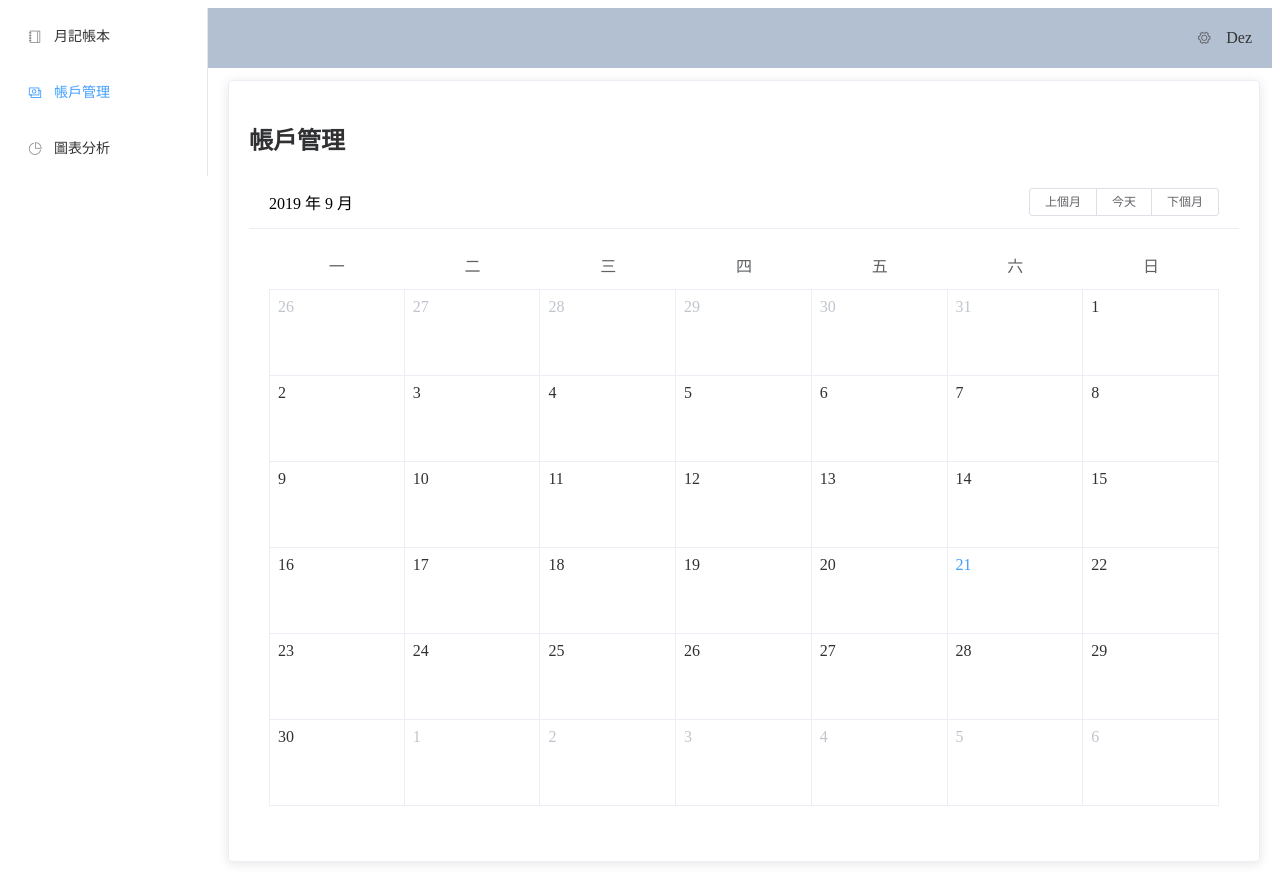
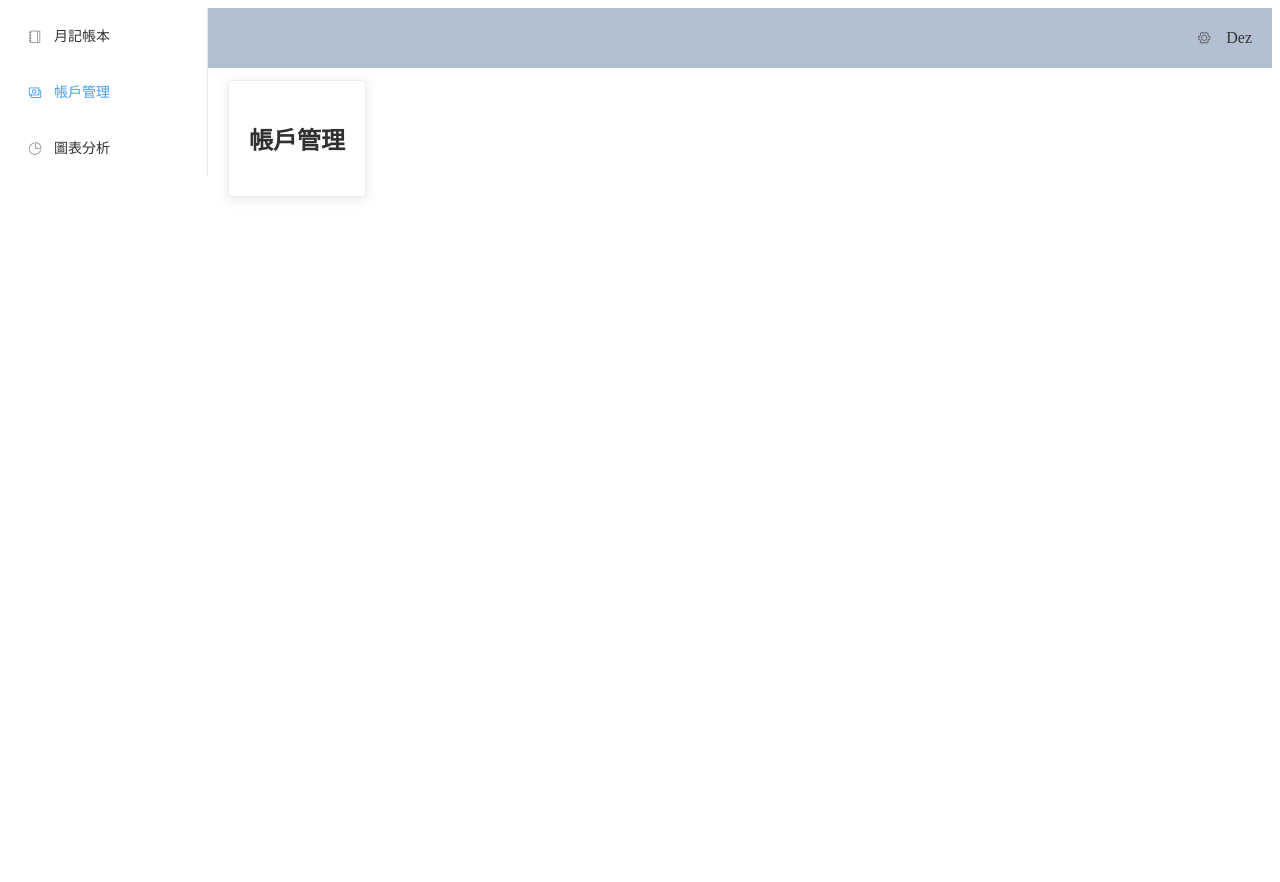
Before and after one commit to ckchuang-dev/richbook, a Vue app: page /account in a window 1280 px wide. After the commit the page ends 800 px from the top, so only its background shows below. Built offline with nearby package versions, Linux system fonts and the light colour scheme.

Commit message:
Modify routing and remove tmp calander

```diff
--- a/src/router.js
+++ b/src/router.js
@@ -10,6 +10,7 @@ export default new Router({
       path: '/',
       name: 'home',
       component: () => import('./views/Home'),
+      redirect: { name: 'billing' },
       children: [
         {
           path: '/billing',
--- a/src/views/Account/index.vue
+++ b/src/views/Account/index.vue
@@ -1,8 +1,6 @@
 <template>
   <el-card>
     <h2>帳戶管理</h2>
-    <el-calendar>
-    </el-calendar>
   </el-card>
 </template>
 
--- a/src/views/Billing/index.vue
+++ b/src/views/Billing/index.vue
@@ -10,7 +10,7 @@
       :dialogData="dialogData"
       @close="closeDialog"
     />
-    <BillingCalendar />
+    <!-- <BillingCalendar /> -->
     <BillingList @edit="handleEdit" />
   </div>
 </template>
--- a/src/views/Charts/index.vue
+++ b/src/views/Charts/index.vue
@@ -1,8 +1,6 @@
 <template>
   <el-card>
     <h2>圖表分析</h2>
-    <el-calendar>
-    </el-calendar>
   </el-card>
 </template>
 
```
